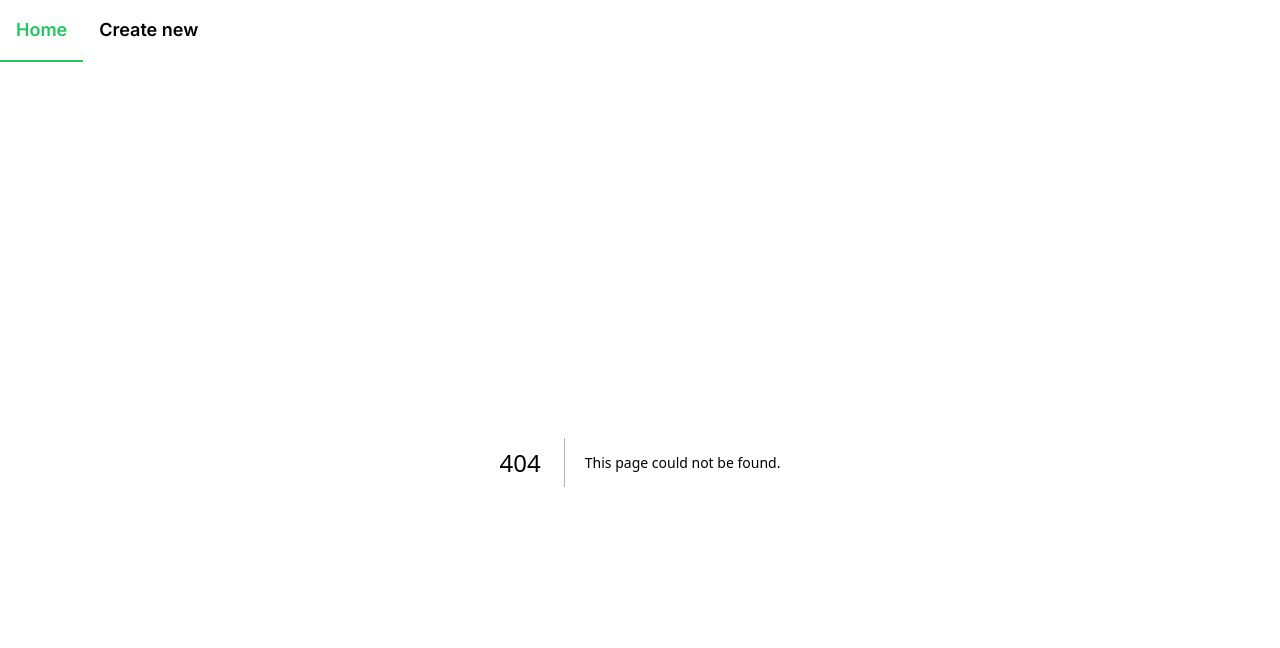
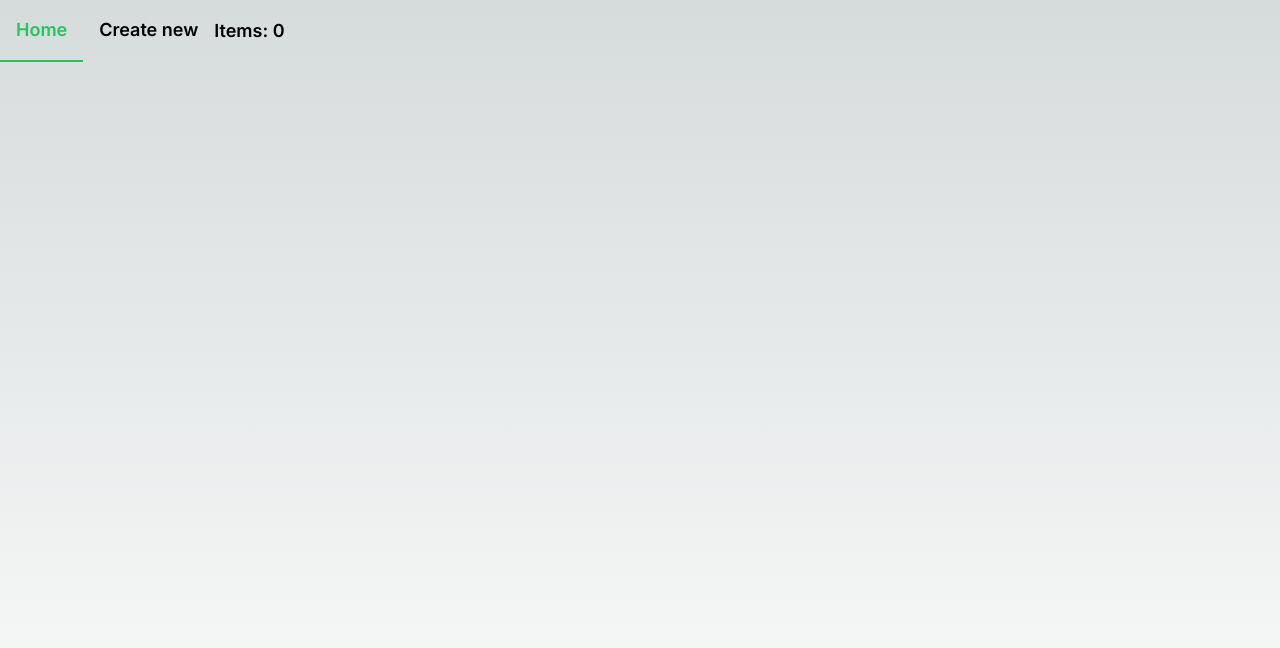
Before and after one commit to IvorStur/prax_nextjs, a Next.js app: page /shopping_cart in a window 1280 px wide. Before the commit this address had no page. Shown: the top 648 px of the page. Built offline with nearby package versions, Linux system fonts and the light colour scheme.

Commit message:
Added Shopping Cart

```diff
--- a/src/app/component_templates/MyInput.tsx
+++ /dev/null
@@ -1,13 +0,0 @@
-type Props = {
-  children: any
-  onClick: any
-}
-export function MyInput(props: Props) {
-  return (
-    <input
-      {...register('name')}
-      name="name"
-      className="shadow appearance-none border rounded w-full py-2 px-3 text-gray-700 leading-tight focus:outline-none focus:shadow-outline"
-    />
-  )
-}
--- a/src/app/layout.tsx
+++ b/src/app/layout.tsx
@@ -2,6 +2,8 @@ import './globals.css'
 import type { Metadata } from 'next'
 import { Inter } from 'next/font/google'
 import Link from 'next/link'
+import { ShoppingCartProvider } from '../components/ShoppingCartProvider'
+import { NavBar } from '../components/NavBar'
 
 const inter = Inter({ subsets: ['latin'] })
 
@@ -14,19 +16,10 @@ export default function RootLayout({ children }: { children: React.ReactNode })
   return (
     <html lang="en">
       <body className={inter.className}>
-        <nav></nav>
-        <nav className="nav font-semibold text-lg">
-          <ul className="flex items-center">
-            <li className="p-4 border-b-2 border-green-500 border-opacity-0 hover:border-opacity-100 hover:text-green-500 duration-200 cursor-pointer active">
-              <Link href={`/`}>Home</Link>
-            </li>
-            <li className="p-4 border-b-2 border-green-500 border-opacity-0 hover:border-opacity-100 hover:text-green-500 duration-200 cursor-pointer">
-              <Link href={`/product_new`}>Create new</Link>
-            </li>
-          </ul>
-        </nav>
-
-        <div>{children}</div>
+        <ShoppingCartProvider>
+          <NavBar />
+          <div>{children}</div>
+        </ShoppingCartProvider>
       </body>
     </html>
   )
--- /dev/null
+++ b/src/app/shopping_cart/page.tsx
@@ -0,0 +1,9 @@
+import { ShoppingCart } from '../../components/ShoppingCart'
+
+export default function Home() {
+  return (
+    <main className="flex min-h-screen flex-col items-center p-24">
+      <ShoppingCart />
+    </main>
+  )
+}
--- /dev/null
+++ b/src/components/AddToCartButton.tsx
@@ -0,0 +1,24 @@
+'use client'
+
+import { useContext } from 'react'
+import { MyButton } from '../app/component_templates/MyButton'
+import { ShoppingCartContext } from './ShoppingCartContext'
+
+type Props = {
+  id: number
+}
+export function AddToCartButton(props: Props) {
+  const { addItem } = useContext(ShoppingCartContext)
+
+  return (
+    <MyButton
+      className="btn btn-outline btn-xs"
+      onClick={() => {
+        // console.log('Add to cart:', props.id)
+        addItem(props.id)
+      }}
+    >
+      Add to Cart
+    </MyButton>
+  )
+}
--- /dev/null
+++ b/src/components/NavBar.tsx
@@ -0,0 +1,22 @@
+import Link from 'next/link'
+import { ShoppingCartIndicator } from './ShoppingCartIndicator'
+
+export function NavBar() {
+  return (
+    <div>
+      <nav className="nav font-semibold text-lg">
+        <ul className="flex items-center">
+          <li className="p-4 border-b-2 border-green-500 border-opacity-0 hover:border-opacity-100 hover:text-green-500 duration-200 cursor-pointer active">
+            <Link href={`/`}>Home</Link>
+          </li>
+          <li className="p-4 border-b-2 border-green-500 border-opacity-0 hover:border-opacity-100 hover:text-green-500 duration-200 cursor-pointer">
+            <Link href={`/product_new`}>Create new</Link>
+          </li>
+          <li>
+            <ShoppingCartIndicator />
+          </li>
+        </ul>
+      </nav>
+    </div>
+  )
+}
--- a/src/components/ProductList.tsx
+++ b/src/components/ProductList.tsx
@@ -1,5 +1,6 @@
 import { createDB } from '../lib/db'
 import Link from 'next/link'
+import { AddToCartButton } from './AddToCartButton'
 
 async function getProducts(page: number) {
   const db = createDB()
@@ -50,6 +51,8 @@ function Product(props: ProductProps) {
       <Link href={`/product/${props.id}`}>Details</Link>
       <br />
       <Link href={`/product_edit/${props.id}`}>Edit</Link>
+      <br />
+      <AddToCartButton id={props.id} />
     </div>
   )
 }
--- /dev/null
+++ b/src/components/ShoppingCart.tsx
@@ -0,0 +1,17 @@
+'use client'
+import { useContext } from 'react'
+import { ShoppingCartContext } from './ShoppingCartContext'
+import { ShoppingCartItem } from './ShoppingCartItem'
+
+export function ShoppingCart() {
+  const { items } = useContext(ShoppingCartContext)
+
+  return (
+    <div className="grid grid-cols-3 gap-4">
+      {items.map((item) => (
+        // eslint-disable-next-line react/jsx-key
+        <ShoppingCartItem id={item.id} count={item.count} />
+      ))}
+    </div>
+  )
+}
--- /dev/null
+++ b/src/components/ShoppingCartContext.tsx
@@ -0,0 +1,12 @@
+'use client'
+import { createContext } from 'react'
+
+export type ShoppingCart = {
+  items: { id: number; count: number }[]
+  addItem: (item: number) => void
+}
+
+export const ShoppingCartContext = createContext<ShoppingCart>({
+  items: [],
+  addItem: (item) => {},
+})
--- /dev/null
+++ b/src/components/ShoppingCartIndicator.tsx
@@ -0,0 +1,15 @@
+'use client'
+
+import { useContext } from 'react'
+import { ShoppingCartContext } from './ShoppingCartContext'
+import Link from 'next/link'
+
+export function ShoppingCartIndicator() {
+  const { items } = useContext(ShoppingCartContext)
+
+  return (
+    <Link href={`/shopping_cart`}>
+      <div>Items: {items.length}</div>
+    </Link>
+  )
+}
--- /dev/null
+++ b/src/components/ShoppingCartItem.tsx
@@ -0,0 +1,16 @@
+import { ProductDetail } from './ProductDetail'
+import { Product } from './ProductList'
+
+type Props = {
+  id: number
+  count: number
+}
+export function ShoppingCartItem(props: Props) {
+  return (
+    <div>
+      <h2>Id: {props.id}</h2>
+
+      <p>Count: {props.count}</p>
+    </div>
+  )
+}
--- /dev/null
+++ b/src/components/ShoppingCartProvider.tsx
@@ -0,0 +1,24 @@
+'use client'
+
+import { useState } from 'react'
+import { ShoppingCartContext, ShoppingCart } from './ShoppingCartContext'
+
+type Props = {
+  children: any
+}
+
+export function ShoppingCartProvider({ children }: Props) {
+  const [items, setItems] = useState<ShoppingCart['items']>([])
+  const addItem = (item: number) => {
+    for (const i in items) {
+      if (items[i].id == item) {
+        items[i].count += 1
+        setItems([...items])
+        return
+      }
+    }
+    setItems([...items, { id: item, count: 1 }])
+  }
+
+  return <ShoppingCartContext.Provider value={{ items, addItem }}>{children}</ShoppingCartContext.Provider>
+}
```
